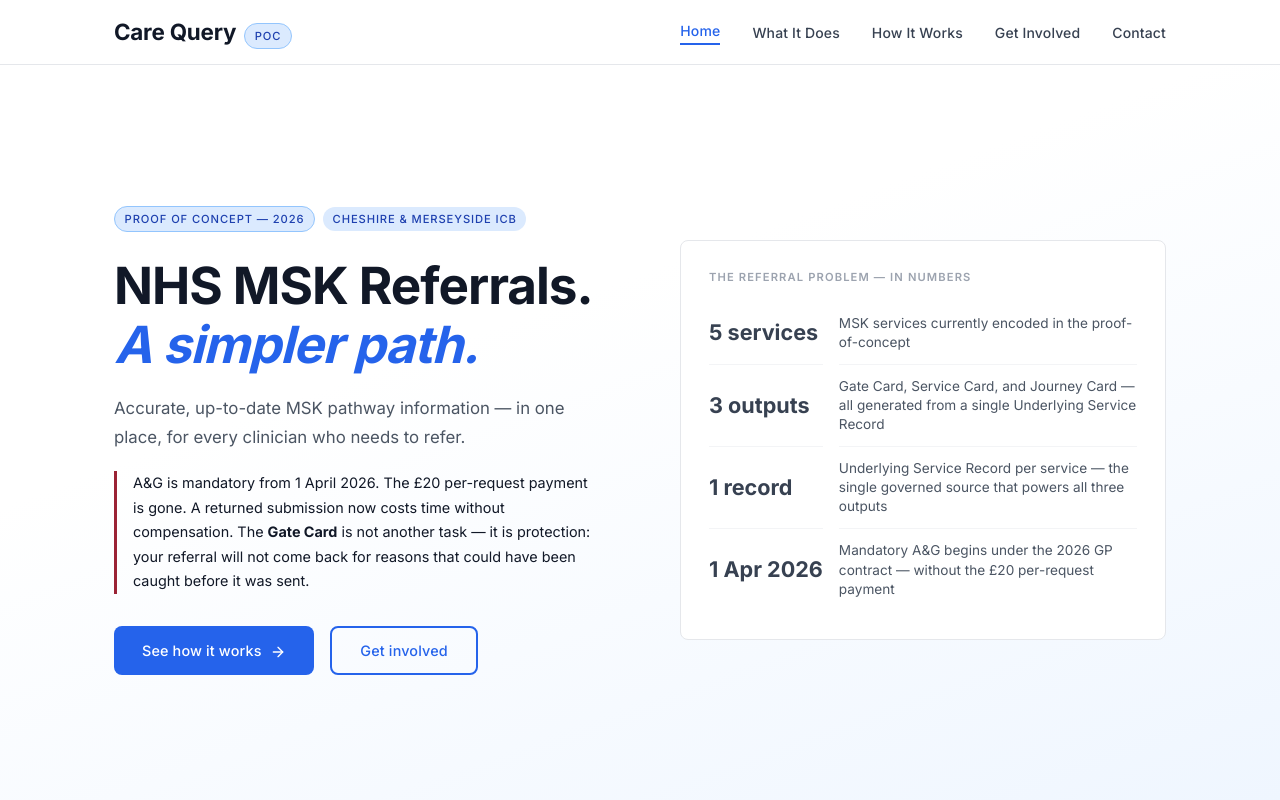
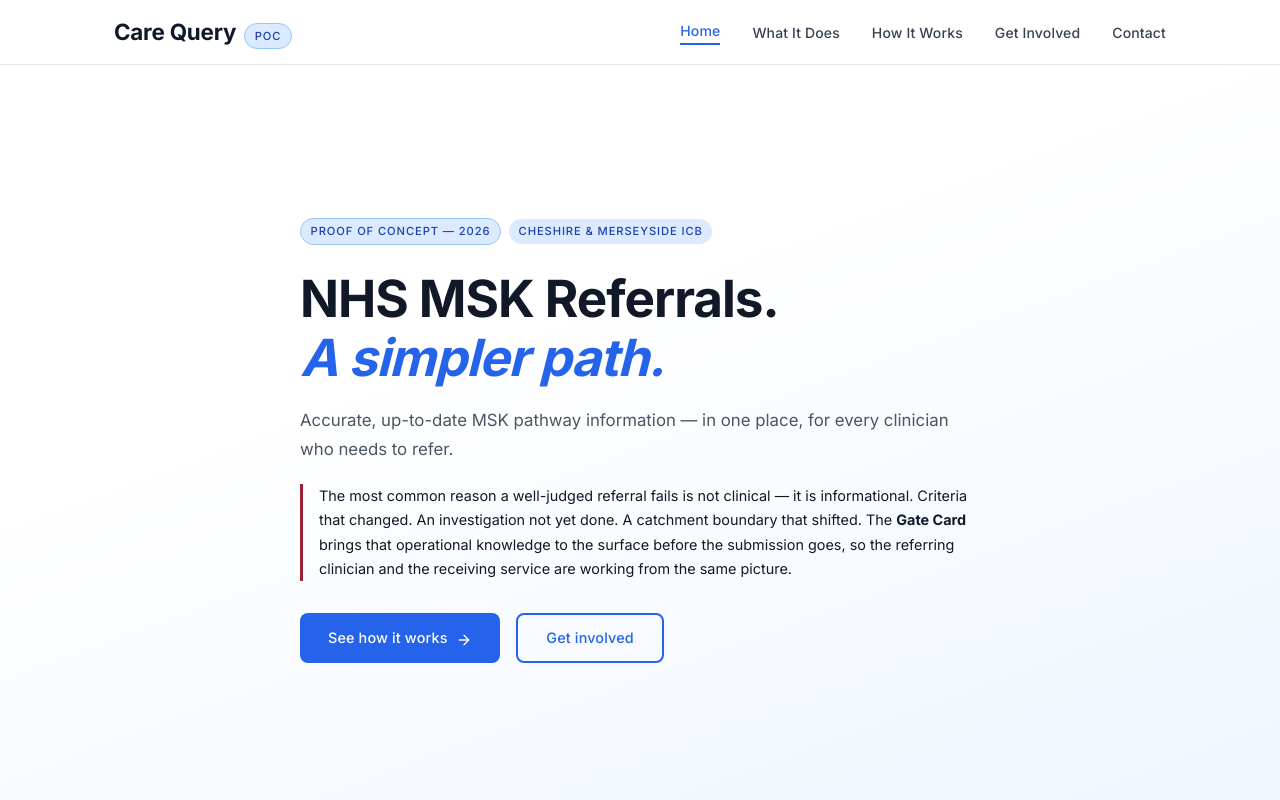
Before and after one commit to IntellTechSolutions/carequery-live-final, a React (Vite) app: page / in a window 1280 px wide. Shown: the top 800 px of the page. Built offline with nearby package versions, Linux system fonts and the light colour scheme.

Commit message:
Update App.jsx

```diff
--- a/src/App.jsx
+++ b/src/App.jsx
@@ -127,8 +127,7 @@ const CareQueryWebsite = () => {
       {/* Hero */}
       <section id="home" style={{ paddingTop: '64px', minHeight: '100vh', display: 'flex', alignItems: 'center', background: 'linear-gradient(160deg, #ffffff 40%, #eff6ff 100%)' }}>
         <div style={{ maxWidth: '1100px', margin: '0 auto', padding: '5rem 1.5rem 4rem' }}>
-          <div className="hero-grid" style={{ display: 'grid', gridTemplateColumns: '1fr 1fr', gap: '5rem', alignItems: 'center' }}>
-            <div>
+          <div style={{ maxWidth: '680px' }}>
             <div style={{ marginBottom: '1.5rem' }}>
               <span className="tag tag-poc" style={{ marginRight: '0.5rem' }}>Proof of Concept — 2026</span>
               <span className="tag tag-blue">Cheshire & Merseyside ICB</span>
@@ -141,7 +140,7 @@ const CareQueryWebsite = () => {
               Accurate, up-to-date MSK pathway information — in one place, for every clinician who needs to refer.
             </p>
             <p className="body-text" style={{ fontSize: '0.9rem', lineHeight: 1.7, color: '#111827', marginBottom: '2rem', fontWeight: 400, borderLeft: '3px solid #9b2335', paddingLeft: '1rem' }}>
-                A&G is mandatory from 1 April 2026. The £20 per-request payment is gone. A returned submission now costs time without compensation. The <strong>Gate Card</strong> is not another task — it is protection: your referral will not come back for reasons that could have been caught before it was sent.
+              The most common reason a well-judged referral fails is not clinical — it is informational. Criteria that changed. An investigation not yet done. A catchment boundary that shifted. The <strong>Gate Card</strong> brings that operational knowledge to the surface before the submission goes, so the referring clinician and the receiving service are working from the same picture.
             </p>
             <div style={{ display: 'flex', gap: '1rem', flexWrap: 'wrap' }}>
               <button className="btn-primary" onClick={() => scrollToSection('what-it-does')}>
@@ -150,27 +149,6 @@ const CareQueryWebsite = () => {
               <button className="btn-outline" onClick={() => scrollToSection('get-involved')}>
                 Get involved
               </button>
-              </div>
-            </div>
-            <div>
-              <div className="card" style={{ padding: '1.75rem', background: '#fff' }}>
-                <div className="body-text" style={{ fontSize: '0.7rem', fontWeight: 600, letterSpacing: '0.1em', textTransform: 'uppercase', color: '#9ca3af', marginBottom: '1rem' }}>
-                  The referral problem — in numbers
-                </div>
-                <div style={{ display: 'grid', gridTemplateColumns: 'max-content 1fr', columnGap: '1rem' }}>
-                  {[
-                    { stat: '5 services', label: 'MSK services currently encoded in the proof-of-concept' },
-                    { stat: '3 outputs', label: 'Gate Card, Service Card, and Journey Card — all generated from a single Underlying Service Record' },
-                    { stat: '1 record', label: 'Underlying Service Record per service — the single governed source that powers all three outputs' },
-                    { stat: '1 Apr 2026', label: 'Mandatory A&G begins under the 2026 GP contract — without the £20 per-request payment' },
-                  ].map((item, i) => (
-                    <React.Fragment key={i}>
-                      <span className="heading" style={{ fontSize: '1.35rem', color: '#374151', whiteSpace: 'nowrap', lineHeight: 1, padding: '0.75rem 0', borderBottom: i < 3 ? '1px solid #f3f4f6' : 'none', display: 'flex', alignItems: 'center' }}>{item.stat}</span>
-                      <span className="body-text" style={{ fontSize: '0.85rem', color: '#4b5563', lineHeight: 1.4, fontWeight: 400, padding: '0.75rem 0', borderBottom: i < 3 ? '1px solid #f3f4f6' : 'none', display: 'flex', alignItems: 'center' }}>{item.label}</span>
-                    </React.Fragment>
-                  ))}
-                </div>
-              </div>
             </div>
           </div>
         </div>
@@ -293,8 +271,11 @@ const CareQueryWebsite = () => {
               summary: 'A structured view of an NHS MSK service — referral criteria, catchment, operational contacts, and typical waiting times — generated from the Underlying Service Record and maintained by a named steward. The operational wiki that makes the Gate Card reliable.',
               detail: (
                 <>
+                  <p className="body-text" style={{ fontSize: '0.9rem', lineHeight: 1.7, color: '#4b5563', fontWeight: 400, marginBottom: '1rem' }}>
+                    The Service Card is generated from the same Underlying Service Record that powers the Gate Card. Every field belongs to one of two layers: <strong>Layer 1</strong> — verified public truth from published documents and direct written confirmation; or <strong>Layer 2</strong> — tacit operational intelligence sourced from experienced clinical referrers through structured conversations.
+                  </p>
                   <p className="body-text" style={{ fontSize: '0.9rem', lineHeight: 1.7, color: '#4b5563', fontWeight: 400, marginBottom: '1.25rem' }}>
-                    The Service Card is generated from the same Underlying Service Record that powers the Gate Card. Every field belongs to one of two layers: <strong>Layer 1</strong> — verified public truth sourced from published documents and direct written confirmation; or <strong>Layer 2</strong> — tacit operational intelligence, attributed professional knowledge from experienced clinical referrers that no published pathway document captures. It is the Layer 2 that makes Care Query different from any NHS directory.
+                    Layer 2 is the specific hypothesis this PoC is testing. Published pathway documents systematically omit what experienced referrers know: the non-standard criteria individual triage leads apply when triaging; the imaging views a specific department expects to see before accepting; the precise interpretation of "adequate conservative management" that only becomes clear after a rejection; and the undocumented prerequisites that live in the heads of senior clinicians but never appear in a referral guide. One of the PoC's goals is to demonstrate whether this knowledge can be captured, attributed to a named source, and made accessible at the point of referral — without losing the operational specificity that makes it useful.
                   </p>
                   <p className="body-text" style={{ fontSize: '0.9rem', lineHeight: 1.7, color: '#4b5563', fontWeight: 400, marginBottom: '1.25rem' }}>
                     Every Service Card has a named steward — a specific person in the service responsible for verifying its contents on a defined review cycle. Status must be manually set to PUBLISHED by that steward before the record becomes visible. An amber warning banner appears automatically when a record is approaching or past its review date. Honest about its own reliability — always.
@@ -464,7 +445,8 @@ const CareQueryWebsite = () => {
       {/* How It Works */}
       <section id="how-it-works" style={{ padding: '6rem 1.5rem', background: '#ffffff' }}>
         <div style={{ maxWidth: '1100px', margin: '0 auto' }}>
-          <div style={{ maxWidth: '600px', marginBottom: '3.5rem' }}>
+          <div className="two-col" style={{ display: 'grid', gridTemplateColumns: '1fr 1fr', gap: '4rem', alignItems: 'start', marginBottom: '3.5rem' }}>
+            <div>
               <span className="tag tag-blue" style={{ marginBottom: '1rem', display: 'inline-block' }}>Technical Architecture</span>
               <h2 className="heading" style={{ fontSize: 'clamp(1.8rem, 4vw, 2.5rem)', lineHeight: 1.2, color: '#111827', marginBottom: '1rem', letterSpacing: '-0.01em' }}>
                 Simple by design.<br />No black box, no AI, no guesswork.
@@ -475,6 +457,25 @@ const CareQueryWebsite = () => {
               <p className="body-text" style={{ fontSize: '0.95rem', lineHeight: 1.7, color: '#4b5563', fontWeight: 400 }}>
                 <strong>For commissioners and clinical leads:</strong> The tool reads a single structured data file and renders outputs from it. What you see is exactly what is in that file — no inference, no AI in the routing logic, nothing probabilistic. If a gate appears on a checklist, it is because a named steward put it there. Every output is auditable back to its source.
               </p>
+            </div>
+            <div className="card" style={{ padding: '1.75rem', background: '#fff' }}>
+              <div className="body-text" style={{ fontSize: '0.7rem', fontWeight: 600, letterSpacing: '0.1em', textTransform: 'uppercase', color: '#9ca3af', marginBottom: '1rem' }}>
+                The referral problem — in numbers
+              </div>
+              <div style={{ display: 'grid', gridTemplateColumns: 'max-content 1fr', columnGap: '1rem' }}>
+                {[
+                  { stat: '5 services', label: 'MSK services currently encoded in the proof-of-concept' },
+                  { stat: '3 outputs', label: 'Gate Card, Service Card, and Journey Card — generated from a single Underlying Service Record wherever possible' },
+                  { stat: '1 record', label: 'Underlying Service Record per service — the single governed source that powers all three outputs' },
+                  { stat: '1 Apr 2026', label: 'A&G mandatory under the 2026 GP contract — operational pathway requirements remain unstandardised across ICBs' },
+                ].map((item, i) => (
+                  <React.Fragment key={i}>
+                    <span className="heading" style={{ fontSize: '1.2rem', color: '#374151', whiteSpace: 'nowrap', lineHeight: 1, padding: '0.65rem 0', borderBottom: i < 3 ? '1px solid #f3f4f6' : 'none', display: 'flex', alignItems: 'center' }}>{item.stat}</span>
+                    <span className="body-text" style={{ fontSize: '0.82rem', color: '#4b5563', lineHeight: 1.4, fontWeight: 400, padding: '0.65rem 0', borderBottom: i < 3 ? '1px solid #f3f4f6' : 'none', display: 'flex', alignItems: 'center' }}>{item.label}</span>
+                  </React.Fragment>
+                ))}
+              </div>
+            </div>
           </div>
 
           <div className="three-col" style={{ display: 'grid', gridTemplateColumns: '1fr 1fr 1fr', gap: '2rem', marginBottom: '3rem' }}>
@@ -536,8 +537,11 @@ const CareQueryWebsite = () => {
               <p className="body-text" style={{ fontSize: '0.9rem', lineHeight: 1.7, color: '#4b5563', fontWeight: 400, marginBottom: '0.75rem' }}>
                 Clinical judgment comes from you — built over years of training and practice. Care Query does not second-guess it. What it does is make sure the administrative groundwork is solid before the submission leaves, so that your referral decision reaches the service it was meant for.
               </p>
+              <p className="body-text" style={{ fontSize: '0.9rem', lineHeight: 1.7, color: '#4b5563', fontWeight: 400, marginBottom: '0.75rem' }}>
+                The Gate Card surfaces criteria, catchment, and investigation requirements. You confirm what applies. The software records it. Nothing in the tool interprets symptoms, recommends a course of action, or suggests a diagnosis. It is an information layer — yours to use, on your terms.
+              </p>
               <p className="body-text" style={{ fontSize: '0.9rem', lineHeight: 1.7, color: '#4b5563', fontWeight: 400 }}>
-                The Gate Card surfaces criteria, catchment, and investigation requirements. You confirm what applies. The software records it. Nothing in the tool interprets symptoms, recommends a course of action, or suggests a diagnosis. It is an information layer — yours to use, on your terms.
+                Care Query structures referral requirements that already exist across NHS services — making them visible at the point the referral is prepared. The clinical decision remains entirely yours; the platform exists only to support the administrative accuracy around it.
               </p>
             </div>
             <div style={{ display: 'flex', flexDirection: 'column', gap: '1rem' }}>
@@ -700,9 +704,12 @@ const CareQueryWebsite = () => {
                 All development is conducted in personal time, on personal infrastructure, using publicly available
                 service information only. No NHS patient data is collected, stored, or processed at any stage.
               </p>
-              <p className="body-text" style={{ fontSize: '0.88rem', lineHeight: 1.7, color: '#4b5563', fontWeight: 400 }}>
+              <p className="body-text" style={{ fontSize: '0.88rem', lineHeight: 1.7, color: '#4b5563', fontWeight: 400, marginBottom: '1rem' }}>
                 Care Query is an independent innovation developed in line with NHS digital standards.
                 It is not endorsed by, affiliated with, or developed on behalf of any NHS organisation.
+              </p>
+              <p className="body-text" style={{ fontSize: '0.88rem', lineHeight: 1.7, color: '#4b5563', fontWeight: 400 }}>
+                The project exists to explore whether clearer visibility of referral requirements can reduce rejected referrals, administrative friction, and delays in patient pathways. Development is iterative and transparent, with the intention of inviting scrutiny, collaboration, and improvement from clinicians and digital health stakeholders.
               </p>
             </div>
           </div>
```
Lines whose indentation alone changed are shown as unchanged.
